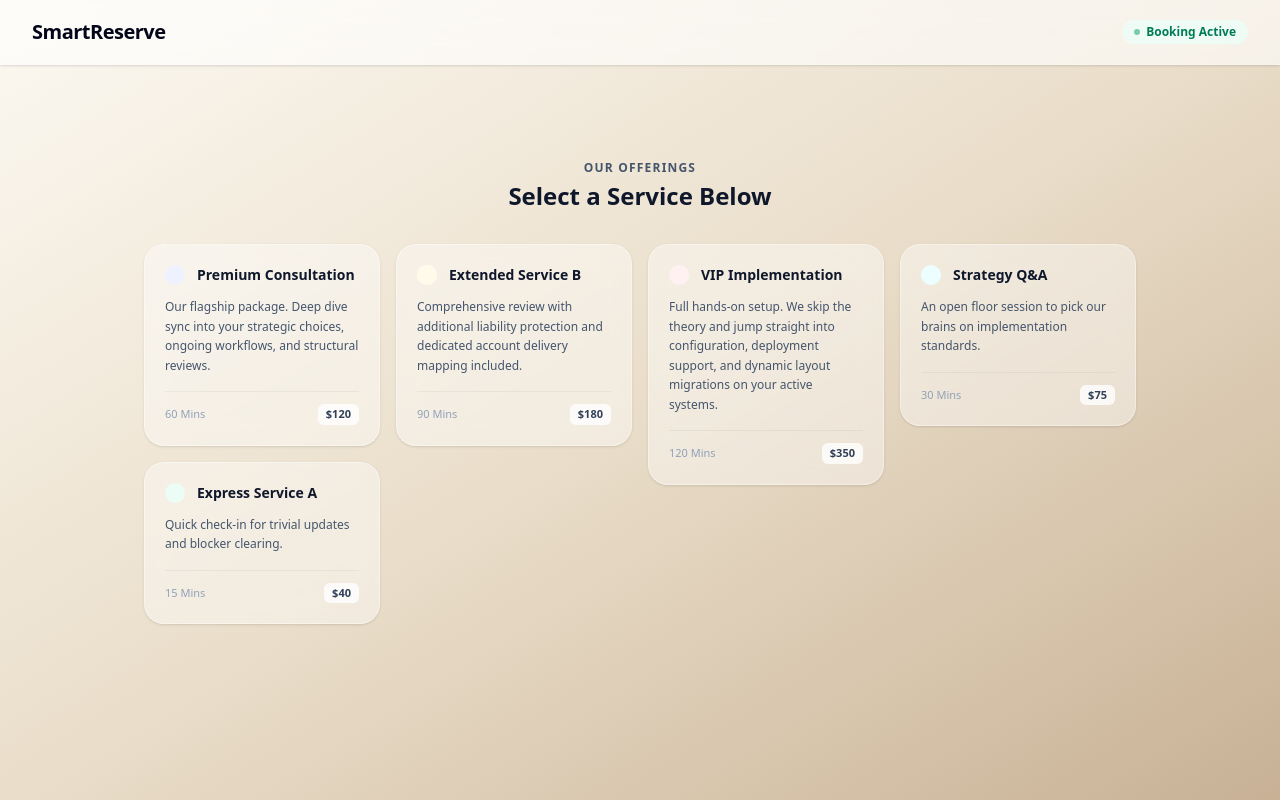
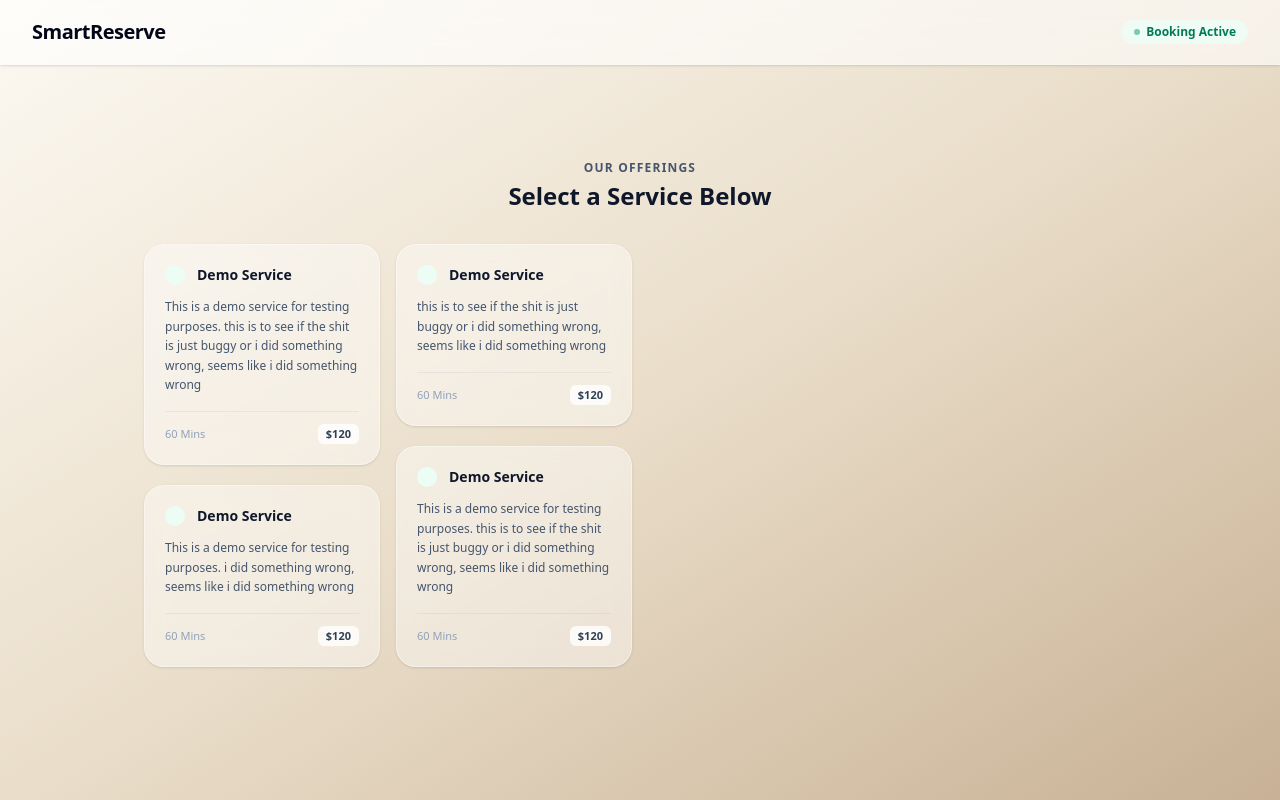
Before and after one commit to Maximilianus141/SmartReserveFrontend, an Angular app: page / in a window 1280 px wide. Built offline with nearby package versions, Linux system fonts and the light colour scheme.

Commit message:
feat: implement service component with dynamic data binding and service list integration

```diff
--- a/src/app/components/service/service.html
+++ b/src/app/components/service/service.html
@@ -1,24 +1,23 @@
 <div
-	class="break-inside-avoid bg-white/40 backdrop-blur-md rounded-[20px] p-5 border border-white/40 shadow-sm hover:shadow-md hover:bg-white/60 hover:border-indigo-500/30 transition-all duration-300 group cursor-pointer"
+    class="inline-block w-full break-inside-avoid-column mb-5 bg-white/40 backdrop-blur-md rounded-[20px] p-5 border border-white/40 shadow-sm hover:shadow-md hover:bg-white/60 hover:border-indigo-500/30 transition-all duration-300 group cursor-pointer"
 >
-	<div class="flex items-center space-x-3 mb-3">
+    <div (click)="handleClick()" class="flex items-center space-x-3 mb-3">
         <div
-			class="p-2.5 bg-indigo-50 text-indigo-600 rounded-xl group-hover:bg-indigo-600 group-hover:text-white transition-colors"
+            class="p-2.5 bg-emerald-50 text-emerald-600 rounded-xl group-hover:bg-emerald-600 group-hover:text-white transition-colors"
         >
             <i class="fa-solid fa-magic-wand-sparkles text-sm"></i>
         </div>
-		<h3 class="font-bold text-slate-900 text-sm group-hover:text-indigo-600 transition-colors">
-			Premium Consultation
+        <h3 class="font-bold text-slate-900 text-sm group-hover:text-emerald-600 transition-colors">
+            {{ service().name }}
         </h3>
     </div>
     <p class="text-xs text-slate-600 leading-relaxed">
-		Our flagship package. Deep dive sync into your strategic choices, ongoing workflows, and
-		structural reviews.
+        {{ service().description }}
     </p>
     <div
         class="mt-4 pt-3 border-t border-slate-900/5 flex justify-between items-center text-[11px] text-slate-400"
     >
-		<span>60 Mins</span>
+        <span>{{ service().duration / 60 }} Mins</span>
         <span class="font-semibold text-slate-700 bg-white/80 px-2 py-0.5 rounded-md">$120</span>
     </div>
 </div>
--- a/src/app/components/service/service.ts
+++ b/src/app/components/service/service.ts
@@ -1,4 +1,5 @@
-import { Component } from '@angular/core';
+import { Component, input, output, signal } from '@angular/core';
+import { ServiceInfo } from '../../dataaccess/service-info';
 
 @Component({
 	selector: 'app-service',
@@ -6,4 +7,17 @@ import { Component } from '@angular/core';
 	templateUrl: './service.html',
 	styleUrl: './service.css',
 })
-export class Service {}
+export class Service {
+	service = input<ServiceInfo>({
+		name: 'Service Name',
+		description: 'Service Description',
+		duration: 0,
+		id: -1,
+	});
+
+	serviceId = output<number>();
+
+	handleClick() {
+		this.serviceId.emit(this.service().id);
+	}
+}
--- /dev/null
+++ b/src/app/dataaccess/service-info.ts
@@ -0,0 +1,6 @@
+export interface ServiceInfo {
+    id: number;
+    name: string;
+    description: string;
+    duration: number; // Duration in seconds
+}
--- a/src/app/pages/service-list/service-list.html
+++ b/src/app/pages/service-list/service-list.html
@@ -7,127 +7,11 @@
 	<div
 		class="columns-1 sm:columns-2 lg:columns-4 gap-4 space-y-4 [column-fill:_balance] box-border mx-auto"
 	>
-		<div
-			class="break-inside-avoid bg-white/40 backdrop-blur-md rounded-[20px] p-5 border border-white/40 shadow-sm hover:shadow-md hover:bg-white/60 hover:border-indigo-500/30 transition-all duration-300 group cursor-pointer"
-		>
-			<div class="flex items-center space-x-3 mb-3">
-				<div
-					class="p-2.5 bg-indigo-50 text-indigo-600 rounded-xl group-hover:bg-indigo-600 group-hover:text-white transition-colors"
-				>
-					<i class="fa-solid fa-magic-wand-sparkles text-sm"></i>
-				</div>
-				<h3 class="font-bold text-slate-900 text-sm group-hover:text-indigo-600 transition-colors">
-					Premium Consultation
-				</h3>
-			</div>
-			<p class="text-xs text-slate-600 leading-relaxed">
-				Our flagship package. Deep dive sync into your strategic choices, ongoing workflows, and
-				structural reviews.
-			</p>
-			<div
-				class="mt-4 pt-3 border-t border-slate-900/5 flex justify-between items-center text-[11px] text-slate-400"
-			>
-				<span>60 Mins</span>
-				<span class="font-semibold text-slate-700 bg-white/80 px-2 py-0.5 rounded-md">$120</span>
-			</div>
-		</div>
-
-		<div
-			class="break-inside-avoid bg-white/40 backdrop-blur-md rounded-[20px] p-5 border border-white/40 shadow-sm hover:shadow-md hover:bg-white/60 hover:border-indigo-500/30 transition-all duration-300 group cursor-pointer"
-		>
-			<div class="flex items-center space-x-3 mb-3">
-				<div
-					class="p-2.5 bg-emerald-50 text-emerald-600 rounded-xl group-hover:bg-emerald-600 group-hover:text-white transition-colors"
-				>
-					<i class="fa-solid fa-bolt text-sm"></i>
-				</div>
-				<h3 class="font-bold text-slate-900 text-sm group-hover:text-emerald-600 transition-colors">
-					Express Service A
-				</h3>
-			</div>
-			<p class="text-xs text-slate-600 leading-relaxed">
-				Quick check-in for trivial updates and blocker clearing.
-			</p>
-			<div
-				class="mt-4 pt-3 border-t border-slate-900/5 flex justify-between items-center text-[11px] text-slate-400"
-			>
-				<span>15 Mins</span>
-				<span class="font-semibold text-slate-700 bg-white/80 px-2 py-0.5 rounded-md">$40</span>
-			</div>
-		</div>
-
-		<div
-			class="break-inside-avoid bg-white/40 backdrop-blur-md rounded-[20px] p-5 border border-white/40 shadow-sm hover:shadow-md hover:bg-white/60 hover:border-indigo-500/30 transition-all duration-300 group cursor-pointer"
-		>
-			<div class="flex items-center space-x-3 mb-3">
-				<div
-					class="p-2.5 bg-amber-50 text-amber-600 rounded-xl group-hover:bg-amber-600 group-hover:text-white transition-colors"
-				>
-					<i class="fa-solid fa-shield-halved text-sm"></i>
-				</div>
-				<h3 class="font-bold text-slate-900 text-sm group-hover:text-amber-600 transition-colors">
-					Extended Service B
-				</h3>
-			</div>
-			<p class="text-xs text-slate-600 leading-relaxed">
-				Comprehensive review with additional liability protection and dedicated account delivery
-				mapping included.
-			</p>
-			<div
-				class="mt-4 pt-3 border-t border-slate-900/5 flex justify-between items-center text-[11px] text-slate-400"
-			>
-				<span>90 Mins</span>
-				<span class="font-semibold text-slate-700 bg-white/80 px-2 py-0.5 rounded-md">$180</span>
-			</div>
-		</div>
-
-		<div
-			class="break-inside-avoid bg-white/40 backdrop-blur-md rounded-[20px] p-5 border border-white/40 shadow-sm hover:shadow-md hover:bg-white/60 hover:border-indigo-500/30 transition-all duration-300 group cursor-pointer"
-		>
-			<div class="flex items-center space-x-3 mb-3">
-				<div
-					class="p-2.5 bg-rose-50 text-rose-600 rounded-xl group-hover:bg-rose-600 group-hover:text-white transition-colors"
-				>
-					<i class="fa-solid fa-wand-magic-sparkles text-sm"></i>
-				</div>
-				<h3 class="font-bold text-slate-900 text-sm group-hover:text-rose-600 transition-colors">
-					VIP Implementation
-				</h3>
-			</div>
-			<p class="text-xs text-slate-600 leading-relaxed">
-				Full hands-on setup. We skip the theory and jump straight into configuration, deployment
-				support, and dynamic layout migrations on your active systems.
-			</p>
-			<div
-				class="mt-4 pt-3 border-t border-slate-900/5 flex justify-between items-center text-[11px] text-slate-400"
-			>
-				<span>120 Mins</span>
-				<span class="font-semibold text-slate-700 bg-white/80 px-2 py-0.5 rounded-md">$350</span>
-			</div>
-		</div>
-
-		<div
-			class="break-inside-avoid bg-white/40 backdrop-blur-md rounded-[20px] p-5 border border-white/40 shadow-sm hover:shadow-md hover:bg-white/60 hover:border-indigo-500/30 transition-all duration-300 group cursor-pointer"
-		>
-			<div class="flex items-center space-x-3 mb-3">
-				<div
-					class="p-2.5 bg-cyan-50 text-cyan-600 rounded-xl group-hover:bg-cyan-600 group-hover:text-white transition-colors"
-				>
-					<i class="fa-solid fa-comments text-sm"></i>
-				</div>
-				<h3 class="font-bold text-slate-900 text-sm group-hover:text-cyan-600 transition-colors">
-					Strategy Q&A
-				</h3>
-			</div>
-			<p class="text-xs text-slate-600 leading-relaxed">
-				An open floor session to pick our brains on implementation standards.
-			</p>
-			<div
-				class="mt-4 pt-3 border-t border-slate-900/5 flex justify-between items-center text-[11px] text-slate-400"
-			>
-				<span>30 Mins</span>
-				<span class="font-semibold text-slate-700 bg-white/80 px-2 py-0.5 rounded-md">$75</span>
-			</div>
-		</div>
+		@for (service of serviceList(); track $index) {
+			<app-service
+				[service]="service"
+				(serviceId)="handleServiceId()"
+			></app-service>
+		}
 	</div>
 </div>
--- a/src/app/pages/service-list/service-list.ts
+++ b/src/app/pages/service-list/service-list.ts
@@ -1,9 +1,46 @@
-import { Component } from '@angular/core';
+import { Component, signal } from '@angular/core';
+import { Service } from '../../components/service/service';
 
 @Component({
 	selector: 'app-service-list',
-	imports: [],
+	imports: [Service],
 	templateUrl: './service-list.html',
 	styleUrl: './service-list.css',
 })
-export class ServiceList {}
+export class ServiceList {
+	serviceList = signal([
+		{
+			id: 1,
+			name: 'Demo Service',
+			description:
+				'This is a demo service for testing purposes. this is to see if the shit is just buggy or i did something wrong, seems like i did something wrong',
+			duration: 3600, // Duration in seconds (1 hour)
+		},
+		{
+			id: 2,
+			name: 'Demo Service',
+			description:
+				'This is a demo service for testing purposes. i did something wrong, seems like i did something wrong',
+			duration: 3600, // Duration in seconds (1 hour)
+		},
+		{
+			id: 3,
+			name: 'Demo Service',
+			description:
+				'this is to see if the shit is just buggy or i did something wrong, seems like i did something wrong',
+			duration: 3600, // Duration in seconds (1 hour)
+		},
+		{
+			id: 4,
+			name: 'Demo Service',
+			description:
+				'This is a demo service for testing purposes. this is to see if the shit is just buggy or i did something wrong, seems like i did something wrong',
+			duration: 3600, // Duration in seconds (1 hour)
+		},
+	]);
+
+
+	handleServiceId() {
+		throw new Error('Method not implemented.');
+	}
+}
```
Lines whose indentation alone changed are shown as unchanged.
